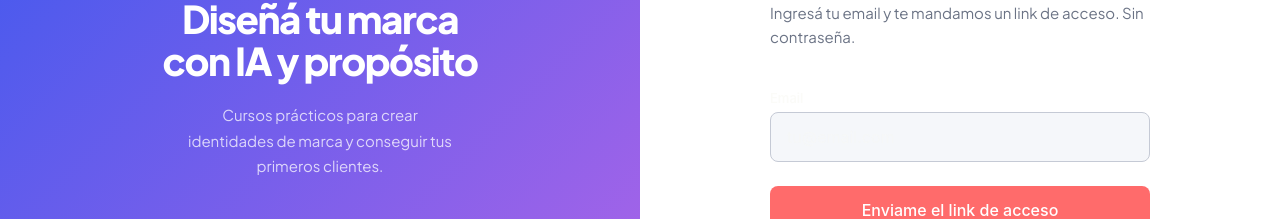
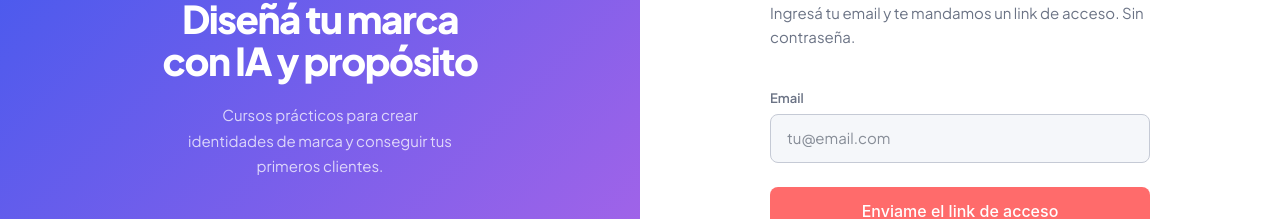
Before and after one commit to estudionortearg/EstudioNorte, a Next.js app: page /login in a window 1280 px wide. Shown: the part 314-533 px from the top of the page. Built offline with nearby package versions, Linux system fonts and the light colour scheme.

Commit message:
fix: reemplazar Input por input nativo en login con estilos visibles

```diff
--- a/app/login/page.tsx
+++ b/app/login/page.tsx
@@ -3,7 +3,7 @@ import { useState } from 'react'
 import { motion } from 'framer-motion'
 import Link from 'next/link'
 import { createClient } from '@/lib/supabase/client'
-import { Button, Input } from '@/components/ui'
+import { Button } from '@/components/ui'
 
 function MailSentIcon() {
   return (
@@ -166,20 +166,33 @@ export default function LoginPage() {
               </div>
 
               <form onSubmit={handleSubmit} style={{ display: 'flex', flexDirection: 'column', gap: '16px' }}>
-                <Input
+                <div style={{ display: 'flex', flexDirection: 'column', gap: '6px' }}>
+                  <label style={{ fontFamily: 'var(--font-body)', fontSize: '13px', fontWeight: 600, color: '#6B7385' }}>
+                    Email
+                  </label>
+                  <input
                     type="email"
-                  label="Email"
                     placeholder="tu@email.com"
                     value={email}
                     onChange={e => setEmail(e.target.value)}
                     required
-                  error={error}
                     style={{
                       backgroundColor: '#F5F7FA',
                       border: '1.5px solid #C5CAD5',
+                      borderRadius: '8px',
+                      padding: '12px 16px',
+                      fontSize: '15px',
                       color: '#192335',
+                      width: '100%',
+                      outline: 'none',
+                      fontFamily: 'var(--font-body)',
+                      boxSizing: 'border-box',
                     }}
+                    onFocus={e => { e.currentTarget.style.borderColor = '#4ECDC4' }}
+                    onBlur={e => { e.currentTarget.style.borderColor = '#C5CAD5' }}
                   />
+                  {error && <span style={{ color: '#FF6B6B', fontSize: '12px' }}>{error}</span>}
+                </div>
                 <Button variant="primary" type="submit" disabled={loading} style={{ width: '100%', marginTop: '8px' }}>
                   {loading ? 'Enviando...' : 'Enviame el link de acceso'}
                 </Button>
```
Lines whose indentation alone changed are shown as unchanged.
